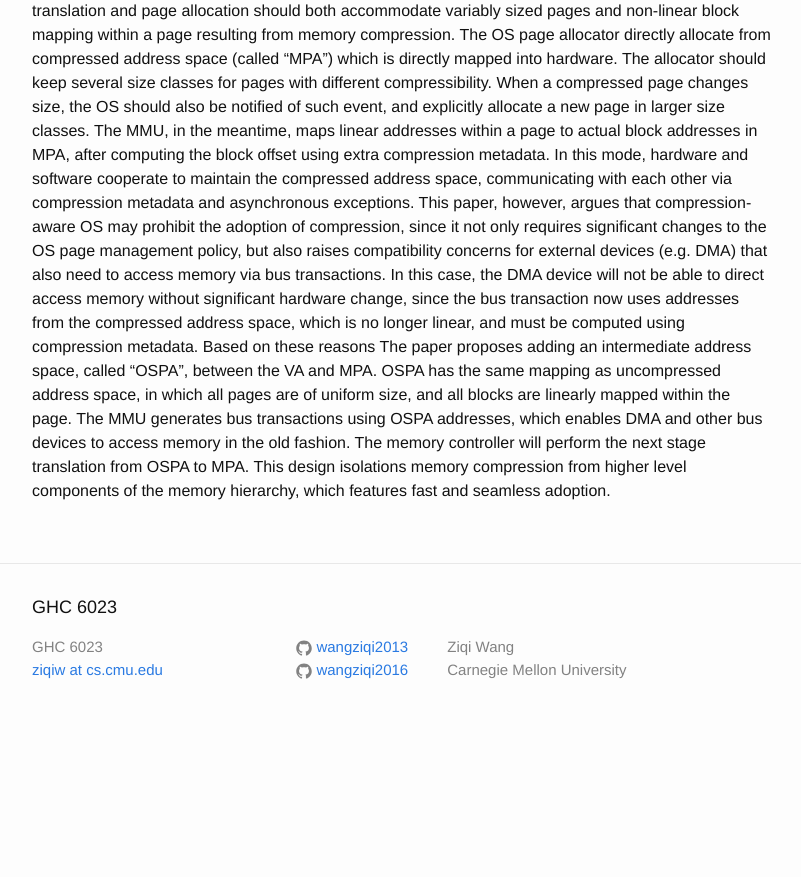
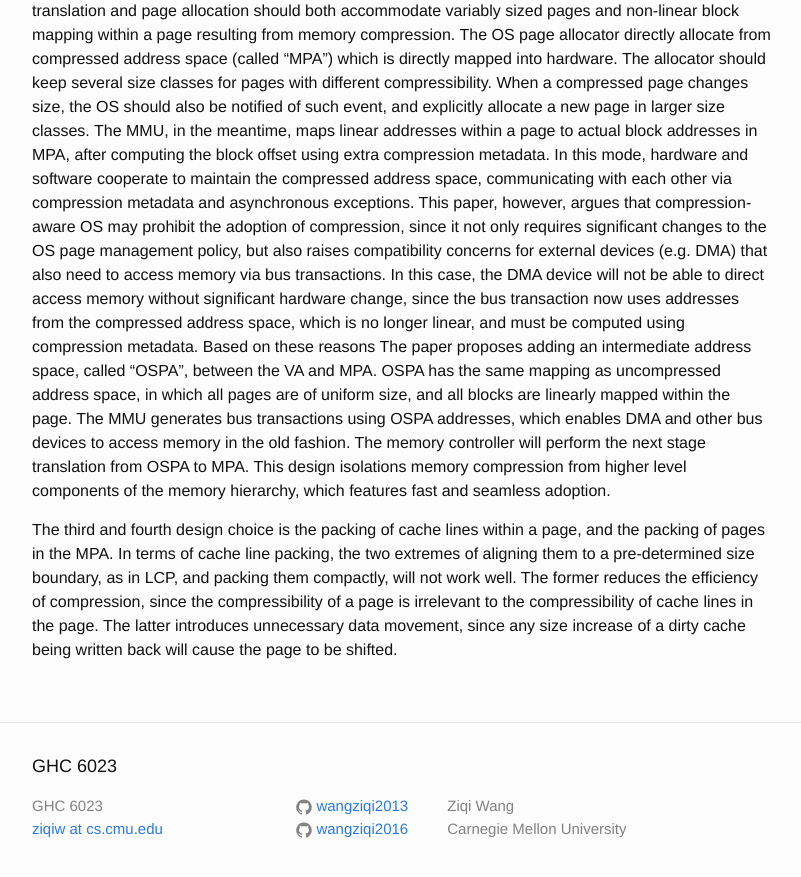
Before and after one commit to wangziqi2013/wangziqi2013.github.io, a Jekyll site: the page built from _posts/2020-07-13-compresso.markdown, in a window 1280 px wide and 900 px high, scrolled down 1423 px. Shown: the top 877 px of the window, without its empty margins (238-1039 px from the left). Built offline with Jekyll 4.4.1, drawn with Linux system fonts in a browser that asks for light colours; before the commit the page ends 2164 px from its top, so only the background shows below that.

Commit message:
Adding packing

```diff
--- a/_posts/2020-07-13-compresso.markdown
+++ b/_posts/2020-07-13-compresso.markdown
@@ -68,3 +68,9 @@ mapped within the page. The MMU generates bus transactions using OSPA addresses,
 devices to access memory in the old fashion. The memory controller will perform the next stage translation from OSPA
 to MPA. This design isolations memory compression from higher level components of the memory hierarchy, which features
 fast and seamless adoption.
+
+The third and fourth design choice is the packing of cache lines within a page, and the packing of pages in the MPA.
+In terms of cache line packing, the two extremes of aligning them to a pre-determined size boundary, as in LCP, and
+packing them compactly, will not work well. The former reduces the efficiency of compression, since the compressibility
+of a page is irrelevant to the compressibility of cache lines in the page. The latter introduces unnecessary data movement,
+since any size increase of a dirty cache being written back will cause the page to be shifted.
```
